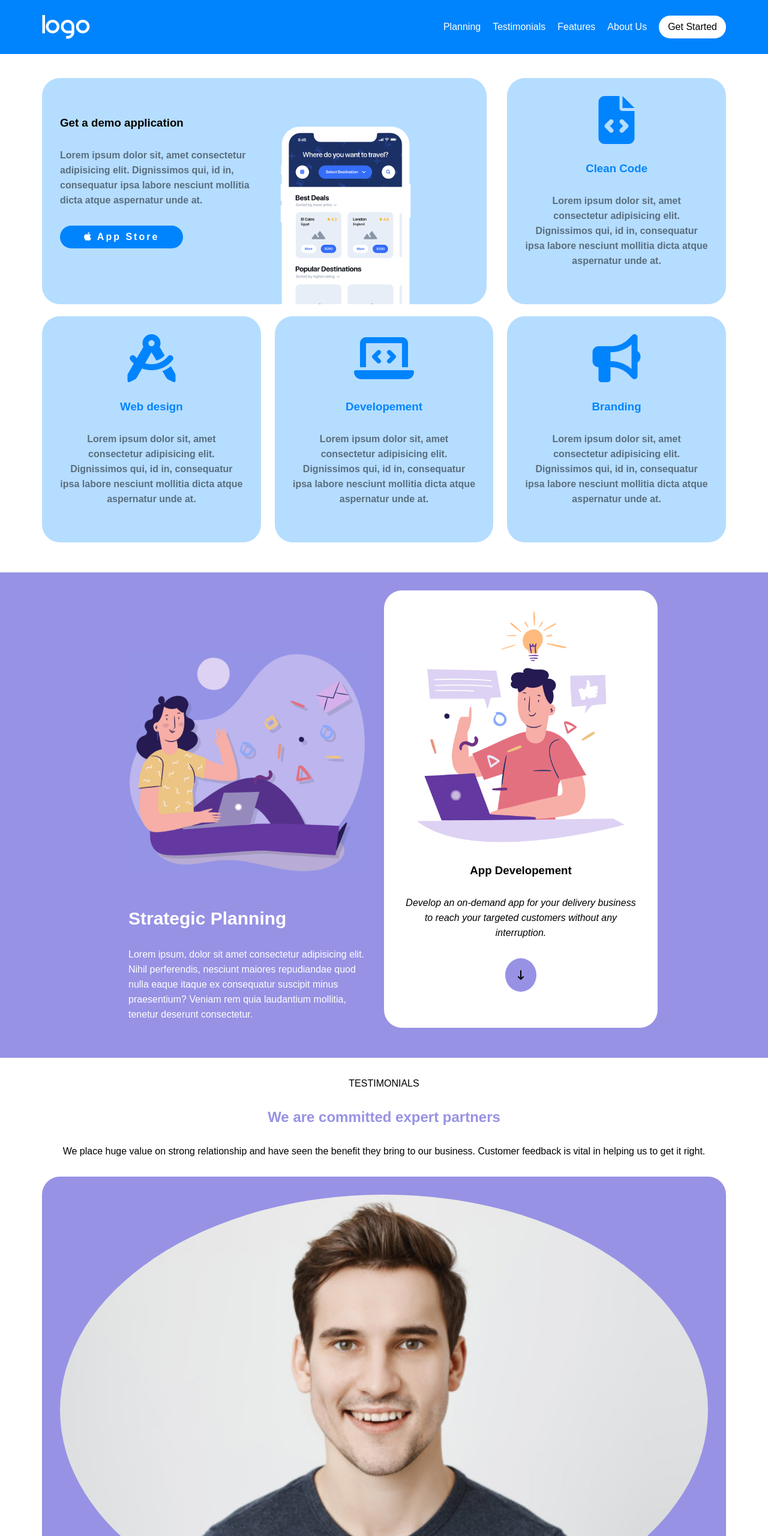
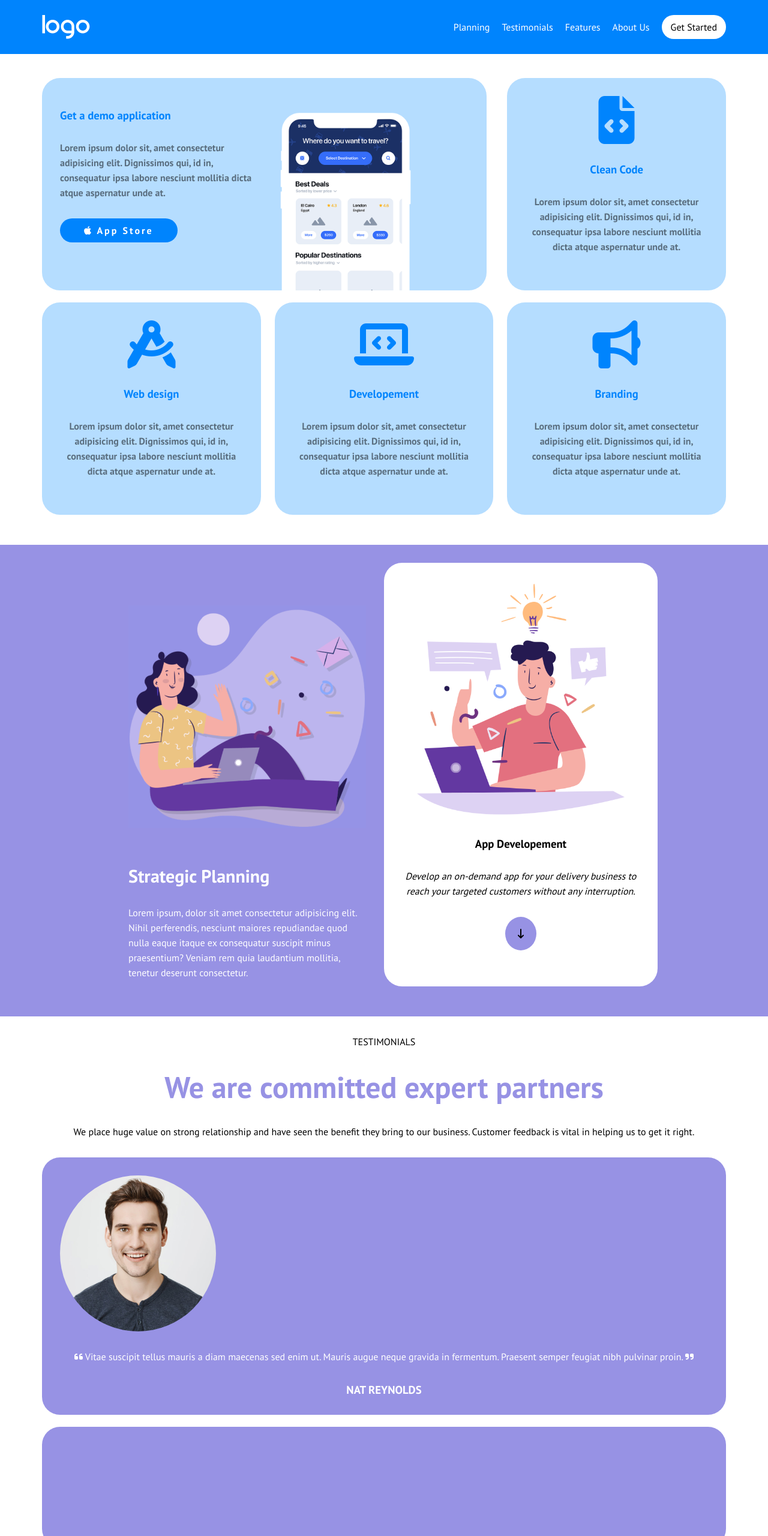
Before and after one commit to domenicatonziello/htmlcss-responsive-layout, a plain HTML site: page index.html in a window 1280 px wide. Shown: the top 2560 px of the page at 60% size. Drawn offline with Linux system fonts and the light colour scheme.

Commit message:
img circolare

```diff
--- a/index.html
+++ b/index.html
@@ -25,11 +25,11 @@
                 <nav class="nav-right">
                     <i class="fa-solid fa-bars"></i>
                     <ul>
-                        <li>Planning</li>
-                        <li>Testimonials</li>
-                        <li>Features</li>
-                        <li>About Us</li>
-                        <li> <a href="#" class="btn bg-white"> Get Started </a></li>
+                        <li> <a href="#"> Planning</a></li>
+                        <li> <a href="#"> Testimonials</a></li>
+                        <li> <a href="#"> Features</a></li>
+                        <li> <a href="#"> About Us</a></li>
+                        <li> <a href="#" class="btn bg-primary"> Get Started </a></li>
                     </ul>
                 </nav>
             </div>
@@ -38,7 +38,7 @@
     <!-- MAIN -->
     <main>
         <!-- INFORMATIONS -->
-        <section id="informations" class="bg-white">
+        <section id="informations" class="bg-primary">
             <div class="container">
                 <div class="row">
                     <div class="card application bg-heavenly">
@@ -75,7 +75,7 @@
             </div>
         </section>
         <!-- STRATEGIC-PLANNING -->
-        <section id="strategic-planning" class="bg-purple">
+        <section id="strategic-planning" class="bg-secondary">
             <div class="container">
                 <div class="row">
                     <div class="card">
@@ -83,7 +83,7 @@
                         <h2> Strategic Planning</h2>
                         <p>Lorem ipsum, dolor sit amet consectetur adipisicing elit. Nihil perferendis, nesciunt maiores repudiandae quod nulla eaque itaque ex consequatur suscipit minus praesentium? Veniam rem quia laudantium mollitia, tenetur deserunt consectetur.</p>
                     </div>
-                    <div class="card bg-white">
+                    <div class="card bg-primary">
                         <img src="img/planning2.png" alt="planning2">
                         <h3> App Developement</h3>
                         <p> <i> Develop an on-demand app for your delivery business to reach your targeted customers without any interruption. </i> </p>
@@ -93,38 +93,42 @@
             </div>
         </section>
         <!-- TESTIMONIALS -->
-        <section id="testimonials" class="bg-white">
+        <section id="testimonials" class="bg-primary">
             <div class="container">
                 <p class="mb-30"> TESTIMONIALS </p>
                 <h2 class="mb-30"> We are committed expert partners</h2>
                 <p class="mb-30"> We place huge value on strong relationship and have seen the benefit they bring to our business. Customer feedback is vital in helping us to get it right. </p>
                 <div class="row">
-                    <div class="card bg-purple">
-                        <img src="img/testimonial1.jpg" alt="testimonial1">
-                        <p><i class="fa-solid fa-quote-left"></i> Vitae suscipit tellus mauris a diam maecenas sed enim ut. Mauris augue neque gravida in fermentum. Praesent semper feugiat nibh pulvinar proin. <i class="fa-solid fa-quote-right"></i> </p>
-                        <h4> NAT REYNOLDS </h4>
+                    <div class="card bg-secondary">
+                        <figure>
+                            <img src="img/testimonial1.jpg" alt="testimonial1">
+                        </figure>
+                        <div>
+                            <p class="mb-30"><i class="fa-solid fa-quote-left"></i> Vitae suscipit tellus mauris a diam maecenas sed enim ut. Mauris augue neque gravida in fermentum. Praesent semper feugiat nibh pulvinar proin. <i class="fa-solid fa-quote-right"></i> </p>
+                            <h3> NAT REYNOLDS </h3>
+                        </div>
                     </div>
-                    <div class="card bg-purple"></div>
-                    <div class="card bg-purple"></div>
+                    <div class="card bg-secondary"></div>
+                    <div class="card bg-secondary"></div>
                 </div>
             </div>
         </section>
         <!-- BENEFITS -->
-        <section id="benefits" class="bg-purple">
+        <section id="benefits" class="bg-secondary">
             <div class="container">
                 <h2></h2>
                 <div class="row">
-                    <div class="card bg-white"></div>
-                    <div class="card bg-white"></div>
-                    <div class="card bg-white"></div>
-                    <div class="card bg-white"></div>
-                    <div class="card bg-white"></div>
-                    <div class="card bg-white"></div>
+                    <div class="card bg-primary"></div>
+                    <div class="card bg-primary"></div>
+                    <div class="card bg-primary"></div>
+                    <div class="card bg-primary"></div>
+                    <div class="card bg-primary"></div>
+                    <div class="card bg-primary"></div>
                 </div>
             </div>
         </section>
         <!-- ABOUT US -->
-        <section id="about-us" class="bg-white">
+        <section id="about-us" class="bg-primary">
             <div class="container">
                 <div class="row">
                     <div class="col-left"></div>
@@ -133,7 +137,7 @@
             </div>
         </section>
         <!-- GET STARTED -->
-        <section id="get-started" class="bg-purple">
+        <section id="get-started" class="bg-secondary">
             <div class="container">
             </div>
         </section>
--- a/style.css
+++ b/style.css
@@ -6,18 +6,19 @@
 
 /* GENERICS */
 body{
-    font-family: sans-serif;
+    font-family: 'PT Sans', sans-serif;
 }
 section{
-    /* margin-bottom: 30px; */
     padding: 30px 0;
 }
+
 img{
     width: 100%;
     display: block;
 }
 a{
     text-decoration: none;
+    color: white;
 }
 /* UTILITY */
 .container{
@@ -32,11 +33,11 @@ a{
 .mb-30{
     margin-bottom: 30px;
 }
-.bg-white{
+.bg-primary{
    background-color: white ;
    color: black;
 }
-.bg-purple{
+.bg-secondary{
     background-color: rgb(151,146,228);
     color: white;
 }
@@ -48,12 +49,13 @@ a{
 }
 /*** HEADER ***/
 header{
-    height: 90px;
+    /* height: 90px; */
     background-color: rgb(0,132,253);
     color: white;
     position: fixed;
     left: 0;
     right: 0;
+    z-index: 1;
 }
 .navbar{
     height: 90px;
@@ -67,20 +69,20 @@ header{
 }
 .nav-right > ul{
     display: none;
+    list-style-type: none;
+    justify-content: center;
+    align-items: center;
 }
 .nav-right li{
     padding-left: 20px;
     text-transform: capitalize;
 }
-.nav-right a{
-    color: black;
-}
+
 
 /* buttons */
 .btn{
     padding: 10px 15px;
     border-radius: 20px;
-    color: white;
     display: inline-block;
 }
 .btn-large{
@@ -110,7 +112,7 @@ main p{
 }
 /* informations */
 #informations .card > i,
-#informations .card > h3 {
+#informations .card  h3 {
     color: rgb(0,132,253);
 }
 .card.application{
@@ -150,9 +152,15 @@ main p{
 #testimonials .card{
     padding-bottom: 0;
 }
-#testimonials .card > img {
+#testimonials .card figure {
+    width: 260px;
+    height: 260px;
+}
+#testimonials .card img{
+    object-fit: cover;
     border-radius: 50%;
     width: 100%;
+    height: 100%;
 }
 /* benefits */
 /* about us */
@@ -191,7 +199,7 @@ footer{
         width: 50%;
     }
     /* strategic-planning */
-    #strategic-planning h2{
+    h2{
         font-size: 50px;
     }
     /* benefits */
@@ -212,11 +220,7 @@ footer{
         display: none;
     }
     .nav-right > ul{
-        display: block;
-        list-style-type: none;
         display: flex;
-        justify-content: center;
-        align-items: center;
     }
     /* main */
     /* information */
```
